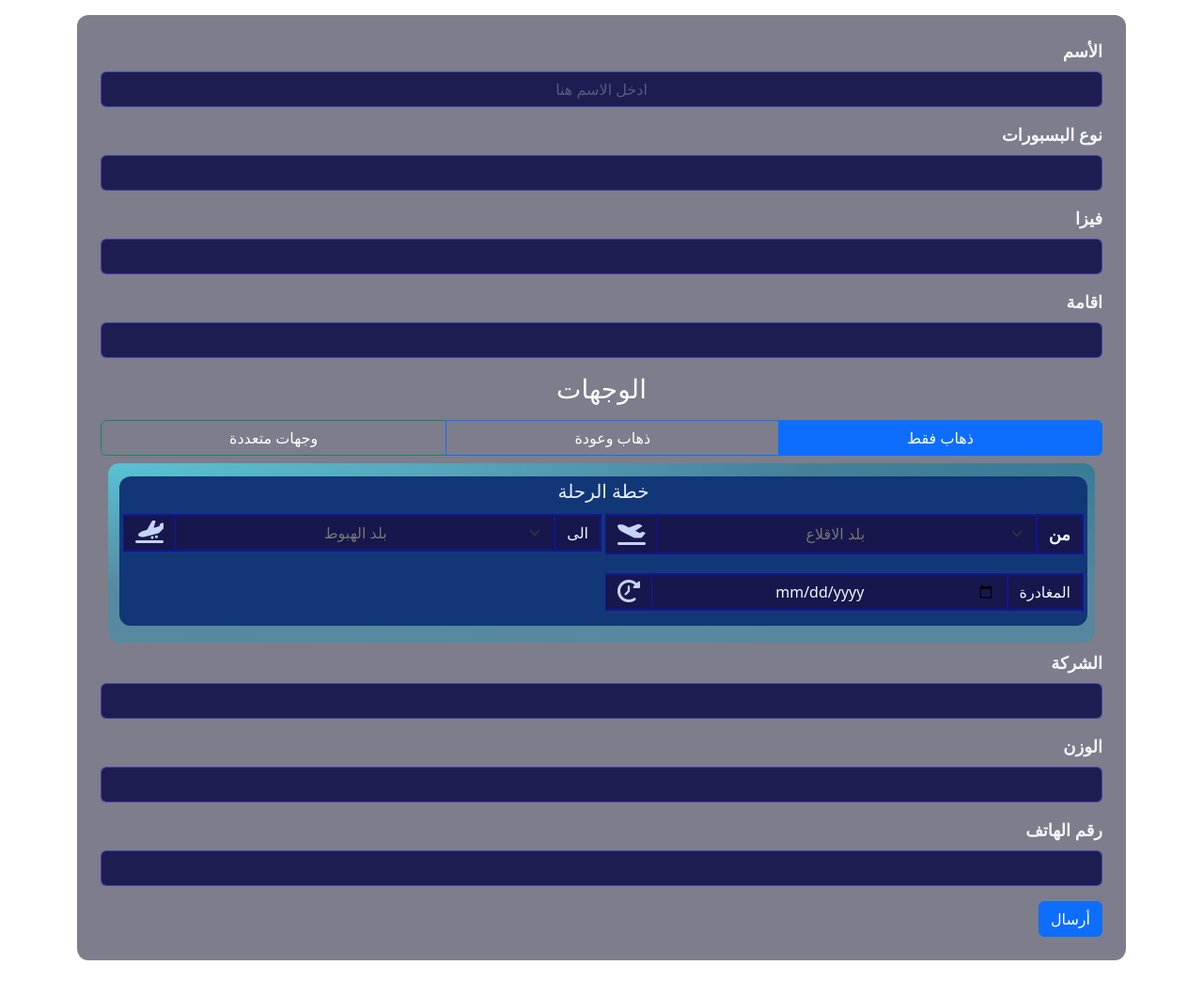
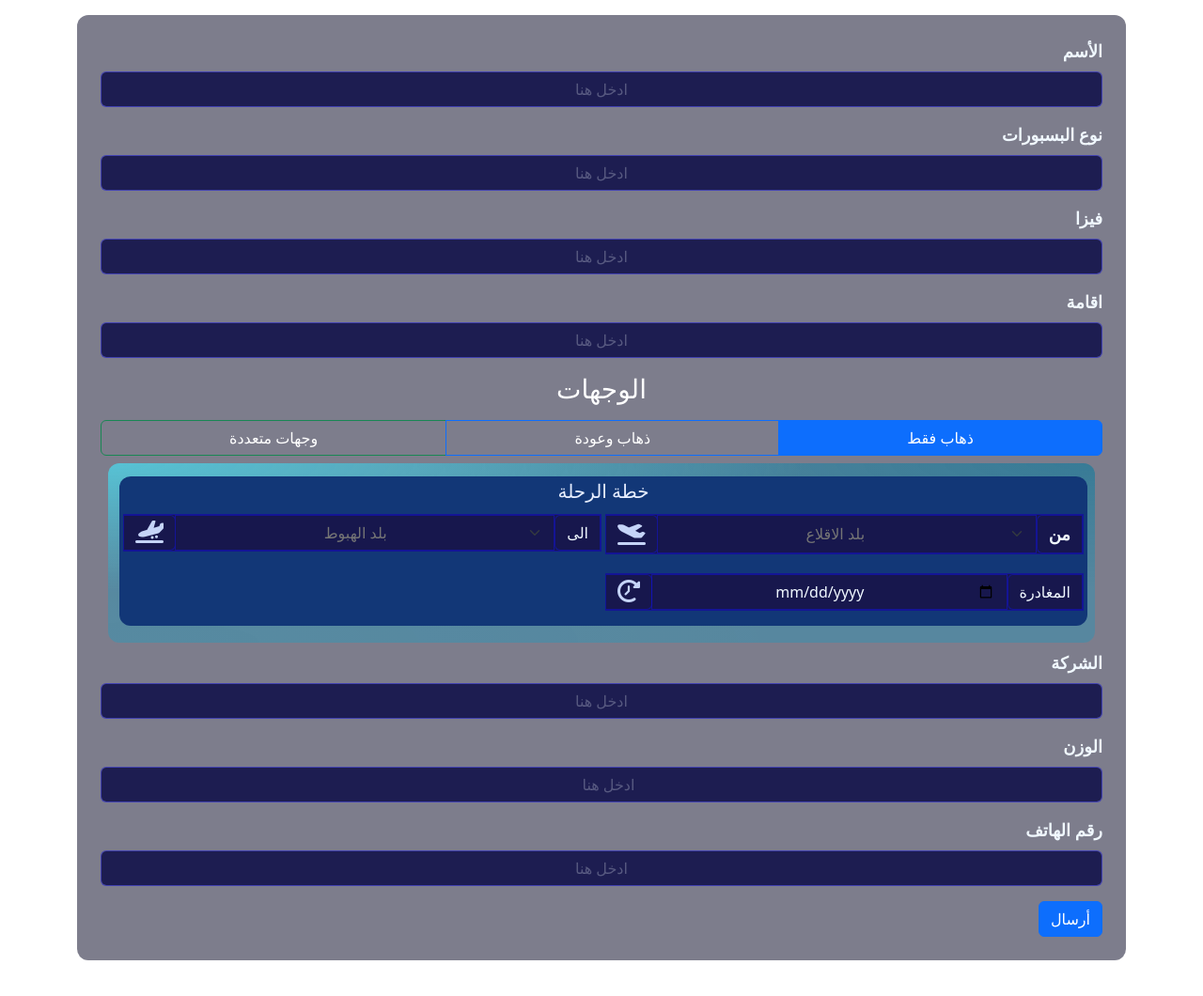
Before and after one commit to zain00abd/Air_booking-, a website with bundled scripts: page index.html in a window 1280 px wide. Shown: the whole page at 94% size. Built offline with nearby package versions, Linux system fonts and the light colour scheme; files whose address does not match are found by name.

Commit message:
Add files via upload

```diff
--- a/index.html
+++ b/index.html
@@ -17,22 +17,22 @@
     <form>
       <div class="mb-3">
         <label for="exampleInputEmail1" class="form-label" id="tex_from"> الأسم </label>
-        <input type="text" class="form-control" id="inp_from" aria-describedby="emailHelp" placeholder=" ادخل الاسم هنا ">
+        <input type="text" class="form-control" id="inp_from" aria-describedby="emailHelp" placeholder=" ادخل هنا ">
       </div>
 
       <div class="mb-3">
         <label for="exampleInputPassword1" class="form-label" id="tex_from"> نوع البسبورات </label>
-        <input type="text" class="form-control" id="inp_from">
+        <input type="text" class="form-control" id="inp_from" placeholder=" ادخل هنا ">
       </div>
 
       <div class="mb-3">
         <label for="exampleInputPassword1" class="form-label" id="tex_from"> فيزا </label>
-        <input type="text" class="form-control" id="inp_from">
+        <input type="text" class="form-control" id="inp_from" placeholder=" ادخل هنا ">
       </div>
 
       <div class="mb-3">
         <label for="exampleInputPassword1" class="form-label" id="tex_from"> اقامة </label>
-        <input type="text" class="form-control" id="inp_from">
+        <input type="text" class="form-control" id="inp_from" placeholder=" ادخل هنا ">
       </div>
 
       <div class="" id="page_inns">
@@ -233,15 +233,15 @@
 
       <div class="mb-3">
         <label for="exampleInputPassword1" class="form-label" id="tex_from"> الشركة </label>
-        <input type="text" class="form-control" id="inp_from">
+        <input type="text" class="form-control" id="inp_from" placeholder=" ادخل هنا ">
       </div>
       <div class="mb-3">
         <label for="exampleInputPassword1" class="form-label" id="tex_from"> الوزن </label>
-        <input type="number" class="form-control" id="inp_from">
+        <input type="number" class="form-control" id="inp_from" placeholder=" ادخل هنا ">
       </div>
       <div class="mb-3">
         <label for="exampleInputPassword1" class="form-label" id="tex_from"> رقم الهاتف </label>
-        <input type="tel" class="form-control" id="inp_from">
+        <input type="tel" class="form-control" id="inp_from" placeholder=" ادخل هنا ">
       </div>
       <div>
 
```
